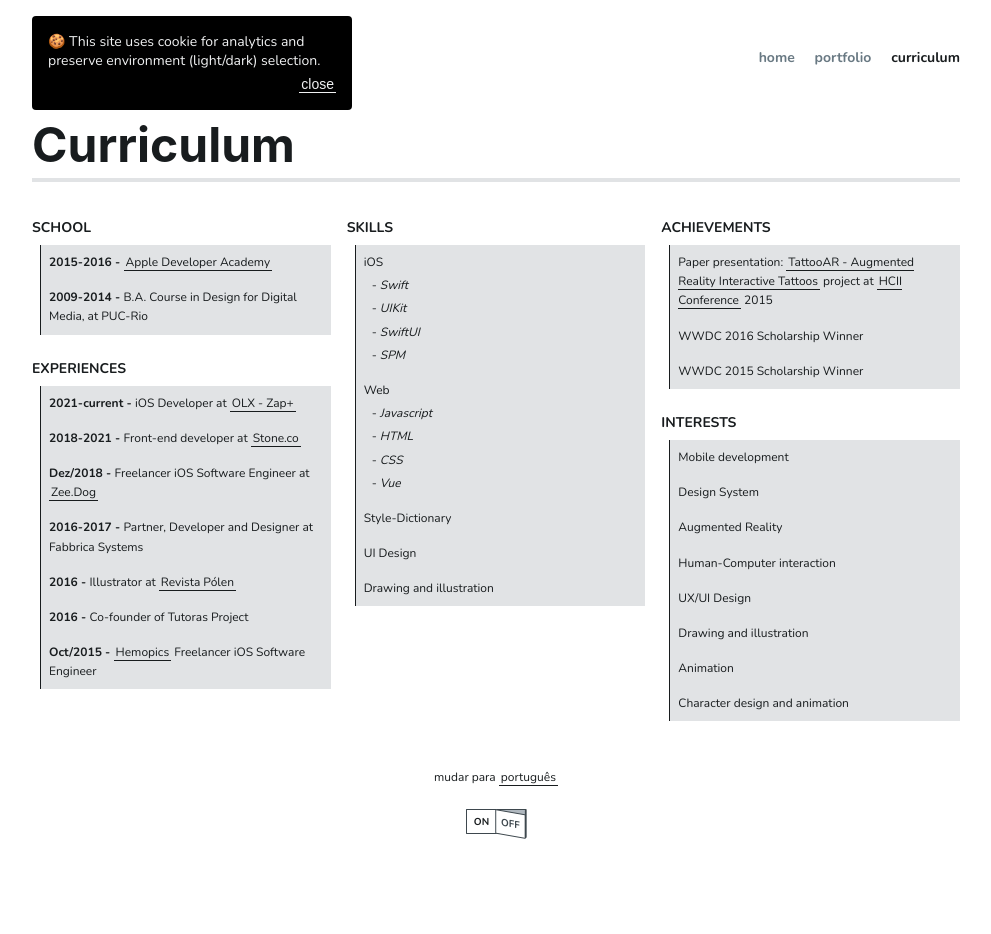
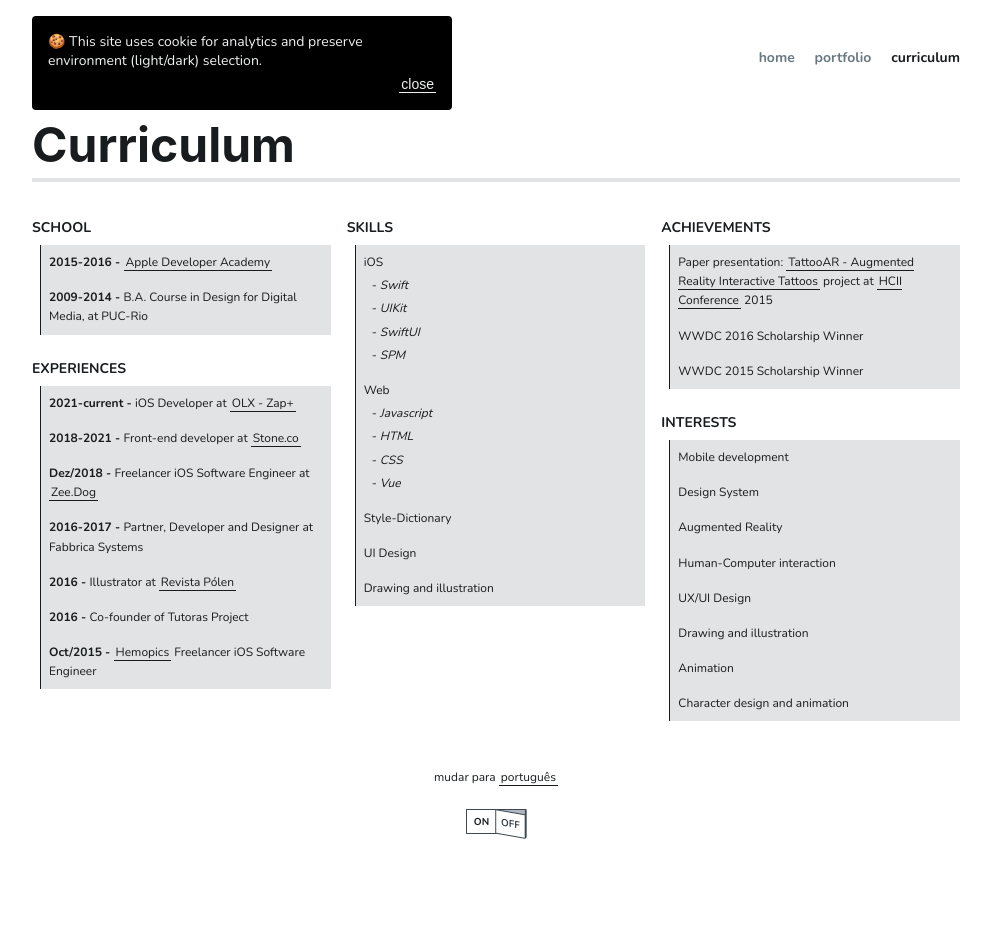
Before and after one commit to gabischima/gabischima.github.io, a Jekyll site: the page built from en/curriculum.md, in a window 1280 px wide. Shown: the whole page, without its empty margins (144-1135 px from the left). Built offline with Jekyll 4.4.1, drawn with Linux system fonts in a browser that asks for light colours.

```diff
--- a/assets/css/cookies.scss
+++ b/assets/css/cookies.scss
@@ -44,7 +44,7 @@
     bottom: auto;
     top: 16px;
     left: 16px;
-    max-width: 320px;
+    max-width: 420px;
     border-radius: 4px;
   }
 }
```
